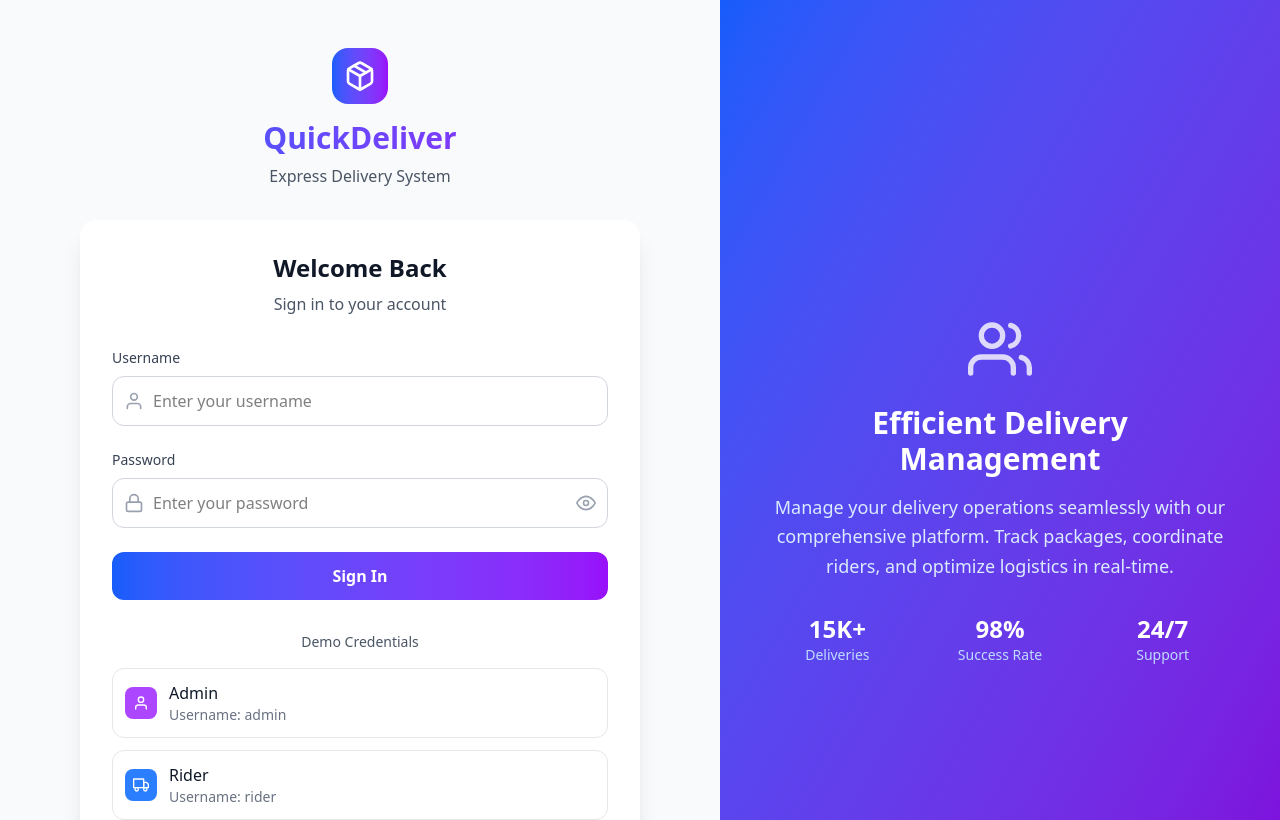
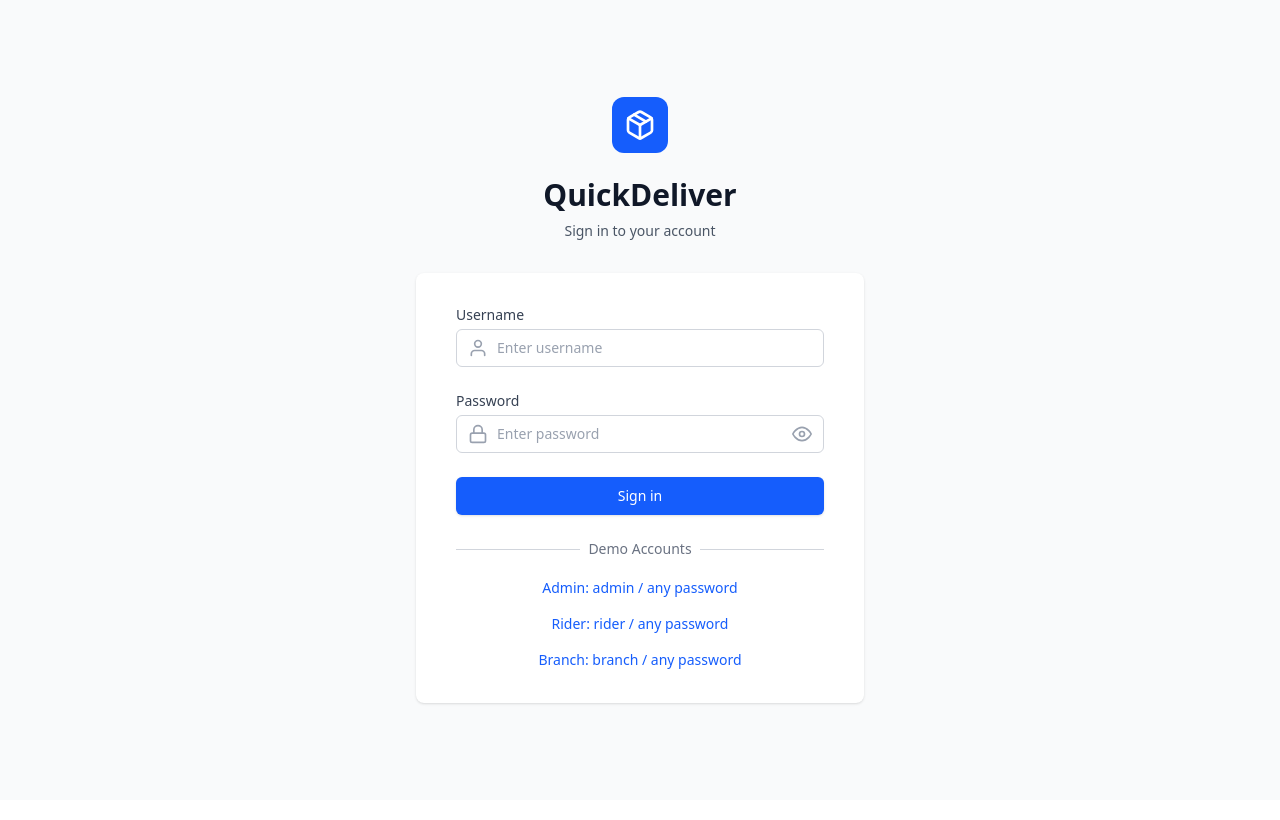
Before and after one commit to Complate-Project/CourierLab_React_FullPoject, a React (Vite) app: page /login in a window 1280 px wide. Shown: the top 820 px of the page. Built offline with nearby package versions, Linux system fonts and the light colour scheme.

Commit message:
change login page

```diff
--- a/src/Pages/Login/Login.jsx
+++ b/src/Pages/Login/Login.jsx
@@ -1,16 +1,7 @@
 import React, { useState } from 'react';
 import { useNavigate } from 'react-router-dom';
 import { useAuth } from '../../Hooks/useAuth';
-import {
-  FiPackage,
-  FiUser,
-  FiLock,
-  FiEye,
-  FiEyeOff,
-  FiTruck,
-  FiMapPin,
-  FiUsers,
-} from 'react-icons/fi';
+import { FiPackage, FiUser, FiLock, FiEye, FiEyeOff } from 'react-icons/fi';
 
 const Login = () => {
   const [username, setUsername] = useState('');
@@ -21,44 +12,20 @@ const Login = () => {
   const navigate = useNavigate();
   const { login } = useAuth();
 
-  const demoCredentials = [
-    {
-      role: 'admin',
-      username: 'admin',
-      icon: <FiUser className="w-4 h-4" />,
-      color: 'bg-purple-500',
-    },
-    {
-      role: 'rider',
-      username: 'rider',
-      icon: <FiTruck className="w-4 h-4" />,
-      color: 'bg-blue-500',
-    },
-    {
-      role: 'branch',
-      username: 'branch',
-      icon: <FiMapPin className="w-4 h-4" />,
-      color: 'bg-green-500',
-    },
-  ];
-
   const handleLogin = async e => {
     e.preventDefault();
     setError('');
     setIsLoading(true);
 
-    // Simple validation
     if (!username || !password) {
       setError('Please enter both username and password');
       setIsLoading(false);
       return;
     }
 
-    // Simulate API call delay
+    // Simulate API call
     await new Promise(resolve => setTimeout(resolve, 1000));
 
-    // In a real app, you would authenticate with a backend
-    // For demo purposes, we'll simulate different roles based on username
     let role = '';
     if (username === 'admin') {
       role = 'admin';
@@ -72,97 +39,79 @@ const Login = () => {
       return;
     }
 
-    // Login using the AuthContext
     login(role);
     setIsLoading(false);
-
-    // Redirect to the appropriate dashboard
     navigate(`/${role}/dashboard`);
   };
 
-  const fillDemoCredentials = demoUsername => {
-    setUsername(demoUsername);
-    setPassword('password123');
-    setError('');
-  };
-
   return (
-    <div className="min-h-screen flex">
-      {/* Left Side - Login Form */}
-      <div className="flex-1 flex flex-col justify-center py-12 px-4 sm:px-6 lg:px-20 bg-gray-50">
-        <div className="mx-auto w-full max-w-3xl">
+    <div className="min-h-screen bg-gray-50 flex flex-col justify-center py-12 sm:px-6 lg:px-8">
+      <div className="sm:mx-auto sm:w-full sm:max-w-md">
         {/* Logo */}
-          <div className="text-center mb-8">
-            <div className="flex justify-center mb-4">
-              <div className="bg-gradient-to-r from-blue-600 to-purple-600 p-3 rounded-2xl">
+        <div className="flex justify-center">
+          <div className="bg-blue-600 p-3 rounded-xl">
             <FiPackage className="h-8 w-8 text-white" />
           </div>
         </div>
-            <h2 className="text-3xl font-bold bg-gradient-to-r from-blue-600 to-purple-600 bg-clip-text text-transparent">
+        <h2 className="mt-6 text-center text-3xl font-bold text-gray-900">
           QuickDeliver
         </h2>
-            <p className="text-gray-600 mt-2">Express Delivery System</p>
+        <p className="mt-2 text-center text-sm text-gray-600">
+          Sign in to your account
+        </p>
       </div>
 
-          {/* Login Card */}
-          <div className="bg-white rounded-2xl shadow-xl p-8">
-            <div className="text-center mb-8">
-              <h1 className="text-2xl font-bold text-gray-900">Welcome Back</h1>
-              <p className="text-gray-600 mt-2">Sign in to your account</p>
-            </div>
-
+      <div className="mt-8 sm:mx-auto sm:w-full sm:max-w-md">
+        <div className="bg-white py-8 px-6 shadow rounded-lg sm:px-10">
+          <form className="space-y-6" onSubmit={handleLogin}>
             {error && (
-              <div className="mb-6 p-4 bg-red-50 border border-red-200 rounded-xl flex items-center">
-                <div className="flex-shrink-0">
-                  <div className="w-5 h-5 bg-red-500 rounded-full flex items-center justify-center">
-                    <span className="text-white text-xs">!</span>
-                  </div>
-                </div>
-                <p className="ml-3 text-red-700 text-sm">{error}</p>
+              <div className="bg-red-50 border border-red-200 rounded-md p-3">
+                <p className="text-red-700 text-sm text-center">{error}</p>
               </div>
             )}
 
-            <form onSubmit={handleLogin} className="space-y-6">
-              {/* Username Field */}
             <div>
               <label
                 htmlFor="username"
-                  className="block text-sm font-medium text-gray-700 mb-2"
+                className="block text-sm font-medium text-gray-700"
               >
                 Username
               </label>
-                <div className="relative">
+              <div className="mt-1 relative">
                 <div className="absolute inset-y-0 left-0 pl-3 flex items-center pointer-events-none">
                   <FiUser className="h-5 w-5 text-gray-400" />
                 </div>
                 <input
+                  id="username"
+                  name="username"
                   type="text"
-                    id="username"
-                    className="block w-full pl-10 pr-3 py-3 border border-gray-300 rounded-xl focus:ring-2 focus:ring-blue-500 focus:border-blue-500 transition-colors"
-                    placeholder="Enter your username"
+                  required
+                  className="appearance-none block w-full pl-10 pr-3 py-2 border border-gray-300 rounded-md placeholder-gray-400 focus:outline-none focus:ring-blue-500 focus:border-blue-500 sm:text-sm"
+                  placeholder="Enter username"
                   value={username}
                   onChange={e => setUsername(e.target.value)}
                 />
               </div>
             </div>
 
-              {/* Password Field */}
             <div>
               <label
                 htmlFor="password"
-                  className="block text-sm font-medium text-gray-700 mb-2"
+                className="block text-sm font-medium text-gray-700"
               >
                 Password
               </label>
-                <div className="relative">
+              <div className="mt-1 relative">
                 <div className="absolute inset-y-0 left-0 pl-3 flex items-center pointer-events-none">
                   <FiLock className="h-5 w-5 text-gray-400" />
                 </div>
                 <input
+                  id="password"
+                  name="password"
                   type={showPassword ? 'text' : 'password'}
-                    id="password"
-                    className="block w-full pl-10 pr-12 py-3 border border-gray-300 rounded-xl focus:ring-2 focus:ring-blue-500 focus:border-blue-500 transition-colors"
-                    placeholder="Enter your password"
+                  required
+                  className="appearance-none block w-full pl-10 pr-10 py-2 border border-gray-300 rounded-md placeholder-gray-400 focus:outline-none focus:ring-blue-500 focus:border-blue-500 sm:text-sm"
+                  placeholder="Enter password"
                   value={password}
                   onChange={e => setPassword(e.target.value)}
                 />
@@ -180,86 +129,69 @@ const Login = () => {
               </div>
             </div>
 
-              {/* Login Button */}
+            <div>
               <button
                 type="submit"
                 disabled={isLoading}
-                className="w-full bg-gradient-to-r from-blue-600 to-purple-600 text-white py-3 px-4 rounded-xl font-semibold hover:shadow-lg transform hover:scale-105 transition-all duration-200 disabled:opacity-50 disabled:cursor-not-allowed disabled:transform-none"
+                className="w-full flex justify-center py-2 px-4 border border-transparent rounded-md shadow-sm text-sm font-medium text-white bg-blue-600 hover:bg-blue-700 focus:outline-none focus:ring-2 focus:ring-offset-2 focus:ring-blue-500 disabled:opacity-50 disabled:cursor-not-allowed"
               >
                 {isLoading ? (
-                  <div className="flex items-center justify-center">
-                    <div className="w-5 h-5 border-2 border-white border-t-transparent rounded-full animate-spin mr-2"></div>
-                    Signing In...
+                  <div className="flex items-center">
+                    <div className="w-4 h-4 border-2 border-white border-t-transparent rounded-full animate-spin mr-2"></div>
+                    Signing in...
                   </div>
                 ) : (
-                  'Sign In'
+                  'Sign in'
                 )}
               </button>
+            </div>
           </form>
 
-            {/* Demo Credentials */}
-            <div className="mt-8">
-              <p className="text-sm text-gray-600 text-center mb-4">
-                Demo Credentials
-              </p>
-              <div className="grid grid-cols-1 gap-3">
-                {demoCredentials.map(cred => (
-                  <button
-                    key={cred.role}
-                    onClick={() => fillDemoCredentials(cred.username)}
-                    className="flex items-center justify-between p-3 border border-gray-200 rounded-xl hover:border-blue-300 hover:bg-blue-50 transition-colors group"
-                  >
-                    <div className="flex items-center space-x-3">
-                      <div
-                        className={`${cred.color} p-2 rounded-lg text-white`}
-                      >
-                        {cred.icon}
+          <div className="mt-6">
+            <div className="relative">
+              <div className="absolute inset-0 flex items-center">
+                <div className="w-full border-t border-gray-300" />
               </div>
-                      <div className="text-left">
-                        <p className="font-medium text-gray-900 capitalize">
-                          {cred.role}
-                        </p>
-                        <p className="text-sm text-gray-500">
-                          Username: {cred.username}
-                        </p>
-                      </div>
-                    </div>
-                    <div className="text-blue-600 opacity-0 group-hover:opacity-100 transition-opacity">
-                      Use this
-                    </div>
-                  </button>
-                ))}
-              </div>
-            </div>
-          </div>
+              <div className="relative flex justify-center text-sm">
+                <span className="px-2 bg-white text-gray-500">
+                  Demo Accounts
+                </span>
               </div>
             </div>
 
-      {/* Right Side - Hero Image */}
-      <div className="hidden lg:flex flex-1 bg-gradient-to-br from-blue-600 to-purple-700">
-        <div className="flex-1 flex items-center justify-center p-12">
-          <div className="text-white text-center max-w-lg">
-            <FiUsers className="h-16 w-16 mx-auto mb-6 opacity-80" />
-            <h3 className="text-3xl font-bold mb-4">
-              Efficient Delivery Management
-            </h3>
-            <p className="text-blue-100 text-lg leading-relaxed">
-              Manage your delivery operations seamlessly with our comprehensive
-              platform. Track packages, coordinate riders, and optimize
-              logistics in real-time.
-            </p>
-            <div className="mt-8 grid grid-cols-3 gap-6">
-              <div>
-                <div className="text-2xl font-bold">15K+</div>
-                <div className="text-blue-200 text-sm">Deliveries</div>
+            <div className="mt-4 space-y-3">
+              <div className="text-center">
+                <button
+                  onClick={() => {
+                    setUsername('admin');
+                    setPassword('password123');
+                  }}
+                  className="text-sm text-blue-600 hover:text-blue-500"
+                >
+                  Admin: admin / any password
+                </button>
               </div>
-              <div>
-                <div className="text-2xl font-bold">98%</div>
-                <div className="text-blue-200 text-sm">Success Rate</div>
+              <div className="text-center">
+                <button
+                  onClick={() => {
+                    setUsername('rider');
+                    setPassword('password123');
+                  }}
+                  className="text-sm text-blue-600 hover:text-blue-500"
+                >
+                  Rider: rider / any password
+                </button>
               </div>
-              <div>
-                <div className="text-2xl font-bold">24/7</div>
-                <div className="text-blue-200 text-sm">Support</div>
+              <div className="text-center">
+                <button
+                  onClick={() => {
+                    setUsername('branch');
+                    setPassword('password123');
+                  }}
+                  className="text-sm text-blue-600 hover:text-blue-500"
+                >
+                  Branch: branch / any password
+                </button>
               </div>
             </div>
           </div>
```
Lines whose indentation alone changed are shown as unchanged.
